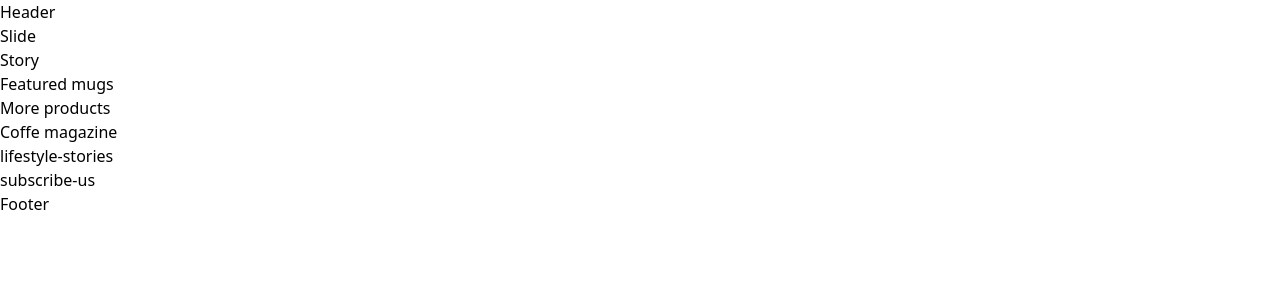
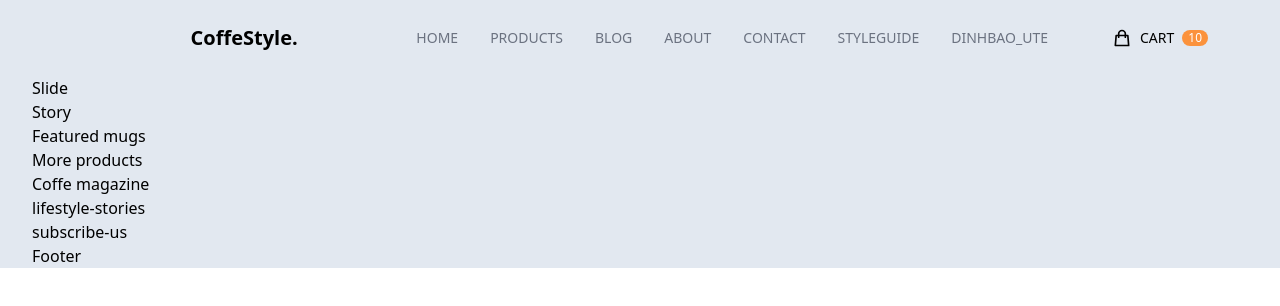
Before and after one commit to baokuro04122000/tailwindcss-coffe-style, a website: page public/index.html in a window 1280 px wide. Drawn offline with nearby package versions, Linux system fonts and the light colour scheme; files that its build step writes are made by us from their sources.

Commit message:
add header.

```diff
--- a/public/index.html
+++ b/public/index.html
@@ -5,13 +5,52 @@
   <meta http-equiv="X-UA-Compatible" content="IE=edge">
   <meta name="viewport" content="width=device-width, initial-scale=1.0">
   <title>Document</title>
-  <link rel="stylesheet" href="./output.css">
+  <link rel="stylesheet" type="text/css" href="./output.css">
 </head>
 <body>
   <div class="root">
-    <div class="content-wrapper">
-      <header>
-        Header
+    <div class="content-wrapper max-w-screen-2xl text-base mx-auto px-8 bg-slate-200">
+      <header class="py-6 mx-10" >
+        <nav class="flex flex-row justify-between items-center">
+          <div class="logo basis-2/6 text-center text-xl font-semibold cursor-pointer">
+            CoffeStyle.
+          </div>
+          <ul class="basic-3/6 flex items-center justify-end gap-8 uppercase text-sm text-gray-500 font-medium">
+            <li class="ct-top-menu-item">
+              <a href="#" class="">Home</a>
+            </li>
+            <li class="ct-top-menu-item">
+              <a href="#" class="">Products</a>
+            </li>
+            <li class="ct-top-menu-item">
+              <a href="#" class="">Blog</a>
+            </li>
+            <li class="ct-top-menu-item">
+              <a href="#" class="">About</a>
+            </li>
+            <li class="ct-top-menu-item">
+              <a href="#" class="">Contact</a>
+            </li>
+            <li class="ct-top-menu-item">
+              <a href="#" class="">StyleGuide</a>
+            </li>
+            <li class="ct-top-menu-item">
+              <a href="#" target="blank" class="">DinhBao_UTE</a>
+            </li>
+
+          </ul>
+          <ul class="basic-1/6 flex justify-start items-center ml-16 uppercase text-sm ext=text-gray-500 font-medium">
+            <li class="ct-top-menu-item">
+              <a href="" class="flex items-center">
+                <svg xmlns="http://www.w3.org/2000/svg" class="ct-icon" fill="none" viewBox="0 0 24 24" stroke="currentColor" stroke-width="2">
+                  <path stroke-linecap="round" stroke-linejoin="round" d="M16 11V7a4 4 0 00-8 0v4M5 9h14l1 12H4L5 9z" />
+                </svg>
+                <span class="mx-2"> Cart</span>
+                <span class="ct-badge-circle bg-orange-400 text-white">10</span>
+              </a>
+            </li>
+          </ul>
+        </nav>
       </header>
       <main>
         <div class="slider">
--- a/src/input.css
+++ b/src/input.css
@@ -1,3 +1,17 @@
 @tailwind base;
 @tailwind components;
 @tailwind utilities;
+
+/*ct = custom */
+.ct-top-menu-item{
+  @apply cursor-pointer py-1 hover:text-gray-800 relative after:absolute after:bottom-0 after:left-0 after:bg-light-coffee
+  after:h-0.5 after:w-0 hover:after:w-full after:transition-all after:ease-in-out after:duration-300;
+}
+
+.ct-icon{
+  @apply w-5 h-5 inline-block;
+}
+
+.ct-badge-circle {
+  @apply text-xs text-center rounded-full px-1.5;
+}
--- a/tailwind.config.js
+++ b/tailwind.config.js
@@ -1,7 +1,12 @@
 module.exports = {
   content: ["./public/**/*.{html,js}"],
   theme: {
-    extend: {},
+    extend: {
+      colors:{
+        'light-coffee':'#C89F94'
+      }
+
+    },
   },
   plugins: [],
 }
```
Also changed, not shown: README.md (added), public/output.css (deleted), 1 other file.
